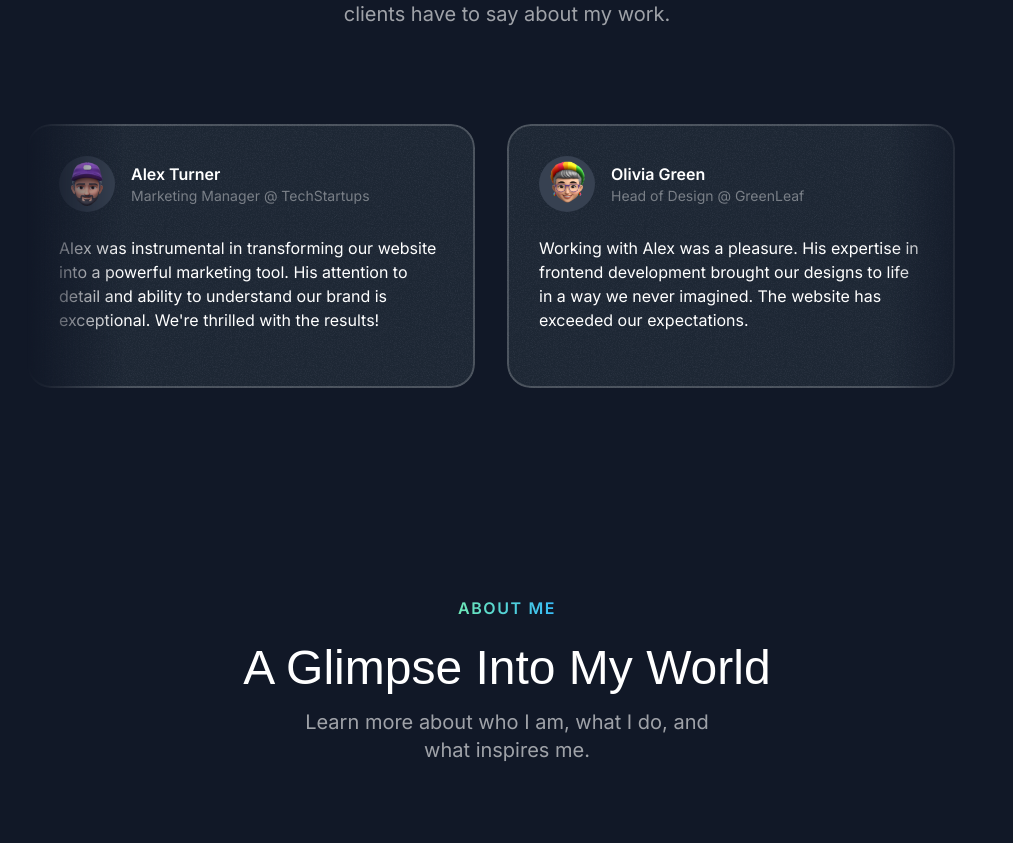
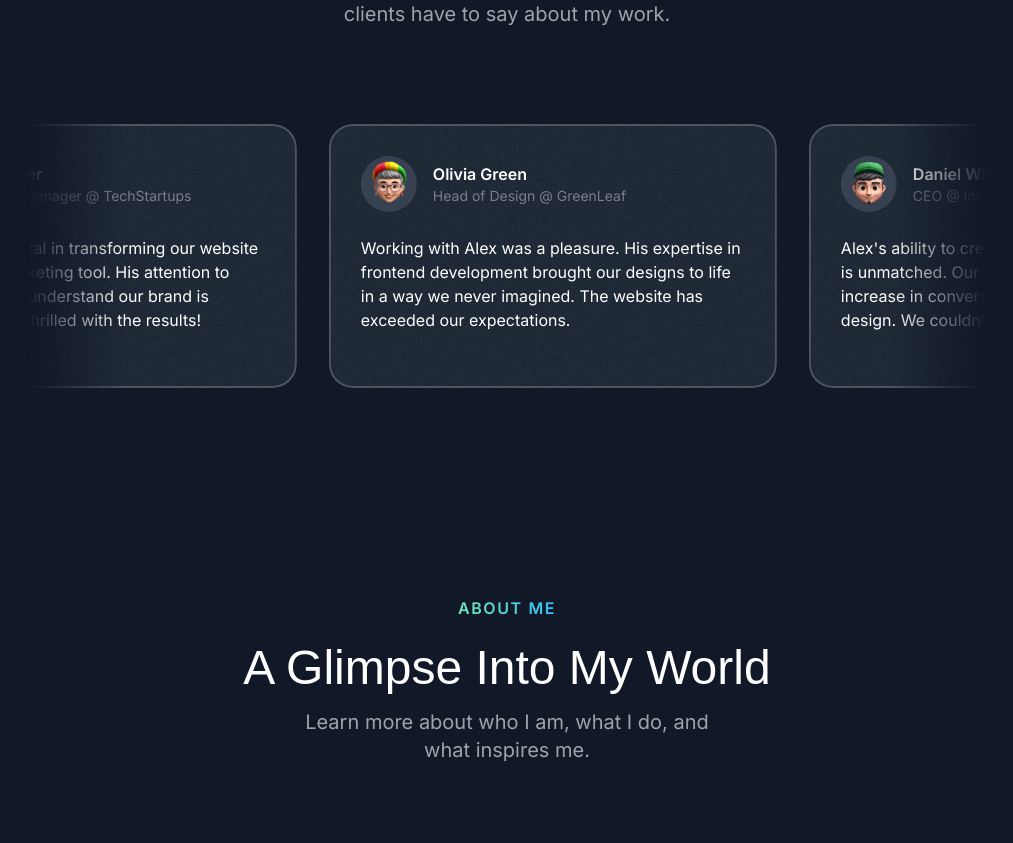
Before and after one commit to surikov-k/portfolio, a Next.js app: page / in a window 1280 px wide. Shown: the part 3432-4275 px from the top of the page, without its empty margins (133-1146 px from the left). Built offline with nearby package versions, Linux system fonts and the light colour scheme; a web font is replaced by a local one.

Commit message:
Testimonial Section Animation

```diff
--- a/src/sections/Testimonials.tsx
+++ b/src/sections/Testimonials.tsx
@@ -52,10 +52,14 @@ export const TestimonialsSection = () => {
         about my work."
         />
 
-        <div className="mt-16 flex overflow-x-clip [mask-image:linear-gradient(to_right,transparent,black_10%,black_90%,transparent)] lg:mt-24">
-          <div className="flex flex-none gap-8">
-            {testimonials.map(({ name, position, text, avatar }) => (
-              <Card key={name} className="max-w-xs p-6 md:max-w-md md:p-8">
+        <div className="-my-4 mt-12 flex overflow-x-clip py-4 [mask-image:linear-gradient(to_right,transparent,black_10%,black_90%,transparent)] lg:mt-20">
+          <div className="animate-move-left flex flex-none gap-8 pr-8 [animation-duration:90s] hover:[animation-play-state:paused]">
+            {[...testimonials, ...testimonials].map(
+              ({ name, position, text, avatar }, index) => (
+                <Card
+                  key={name + index}
+                  className="max-w-xs p-6 transition duration-300 hover:-rotate-3 md:max-w-md md:p-8"
+                >
                   <div className="flex items-center gap-4">
                     <div className="inline-flex size-14 flex-shrink-0 items-center justify-center rounded-full bg-gray-700">
                       <Image src={avatar} alt={name} className="max-h-full" />
@@ -69,7 +73,8 @@ export const TestimonialsSection = () => {
                     {text}
                   </p>
                 </Card>
-            ))}
+              )
+            )}
           </div>
         </div>
       </div>
```
Lines whose indentation alone changed are shown as unchanged.
